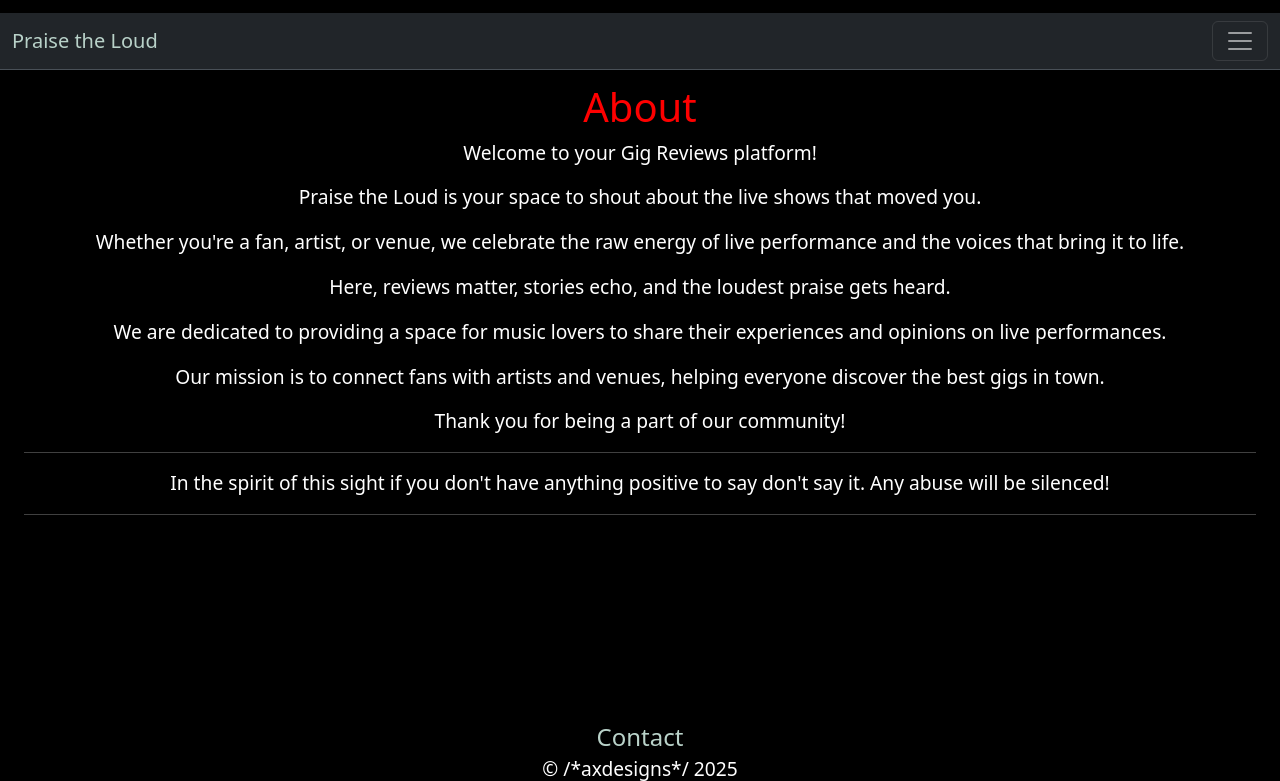
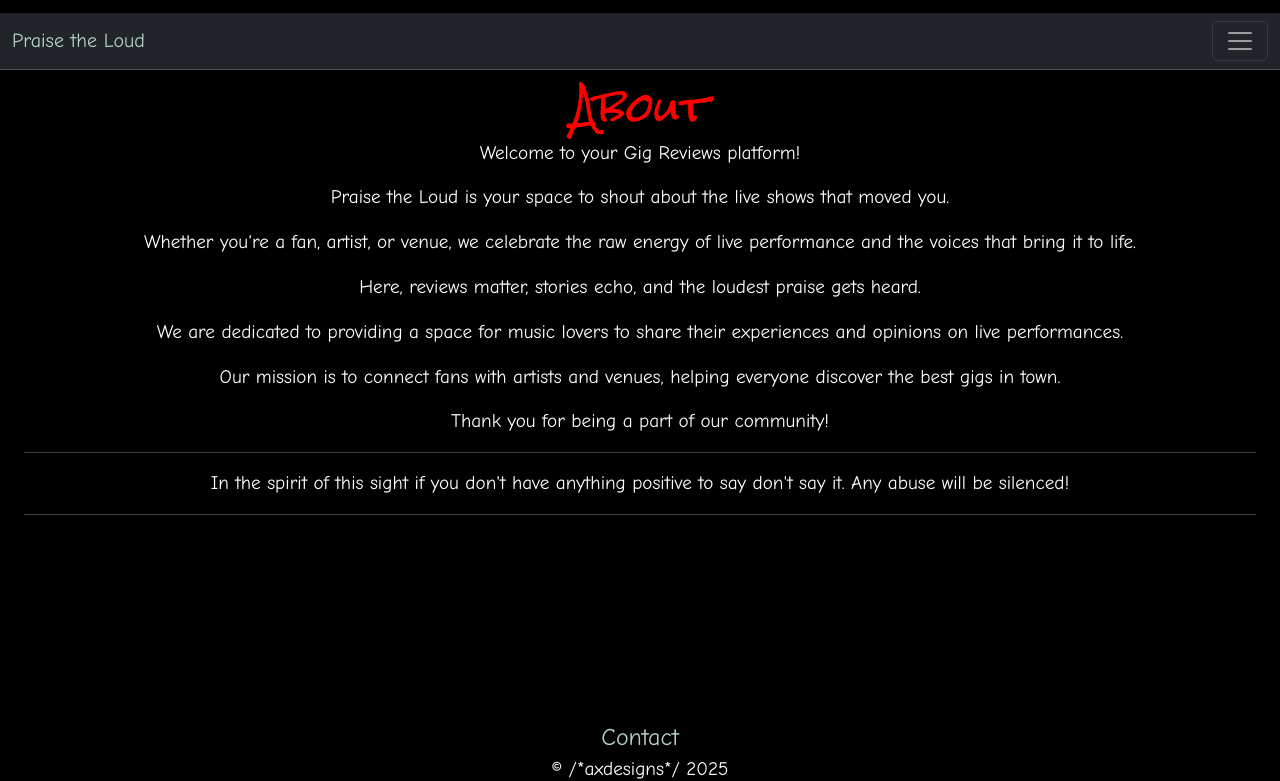
Before and after one commit to AxdeKlerk/Praise-The-Loud, a Django app: page /about/ in a window 1280 px wide. Shown: the top 781 px of the page. Run offline with Django 4.2, Linux system fonts and the light colour scheme.

Commit message:
Add google fonts

```diff
--- a/gig_reviews/templates/gig_reviews/index.html
+++ b/gig_reviews/templates/gig_reviews/index.html
@@ -5,8 +5,8 @@
     <div row class=" row mx-auto justify-content-center align-items-center">
         <div class="col-12 text-center">
             <img src="https://res.cloudinary.com/dqde3a83z/image/upload/ptl-hero-image_eccbob.png" alt="Praise The Loud hero imagae">
-            <h1><em>Hear them Loud - Praise them Louder!</em></h1>
-            <p><em>Praise the artists with your reviews of their gigs</em></p>
+            <h1>Hear them Loud - Praise them Louder!</h1>
+            <p>Praise the artists with your reviews of their gigs</p>
             <img src="https://res.cloudinary.com/dqde3a83z/image/upload/v1748106876/red-horns_meorvq.png"alt="red rock horns" class="horns mt-0">
         </div>
     </div>
--- a/static/css/style.css
+++ b/static/css/style.css
@@ -1,13 +1,17 @@
 /* Global settings*/
+@import url('https://fonts.googleapis.com/css2?family=Comic+Neue:ital,wght@0,300;0,400;0,700;1,300;1,400;1,700&family=Rock+Salt&display=swap');
+
 body {
     background-color: black;
     color: white;
     font-size: 12px;
     max-width: 1400px;
     margin: 0 auto;
+    font-family: 'Comic Neue', sans-serif;
 }
 h1 {
     color: red;
+    font-family: 'Rock Salt', sans-serif;
 }
 
 /* Navigation bar */
```
